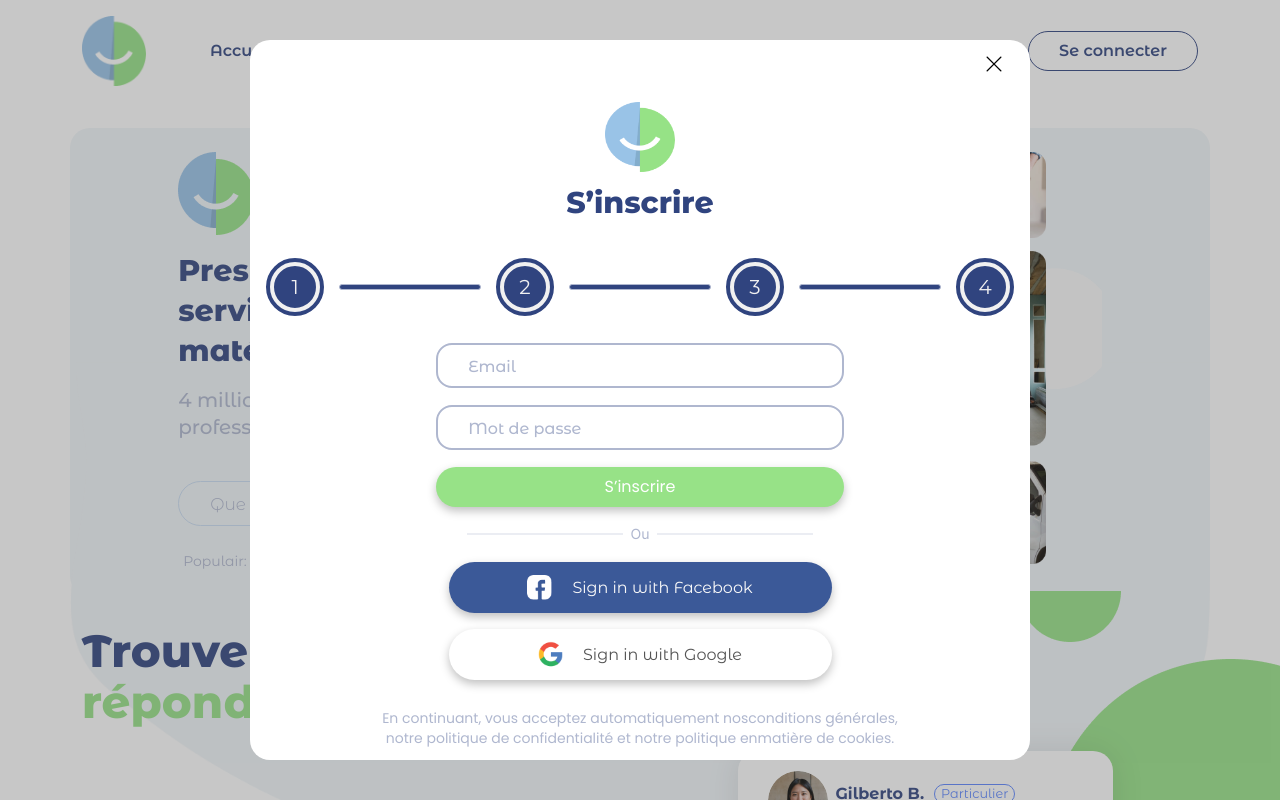
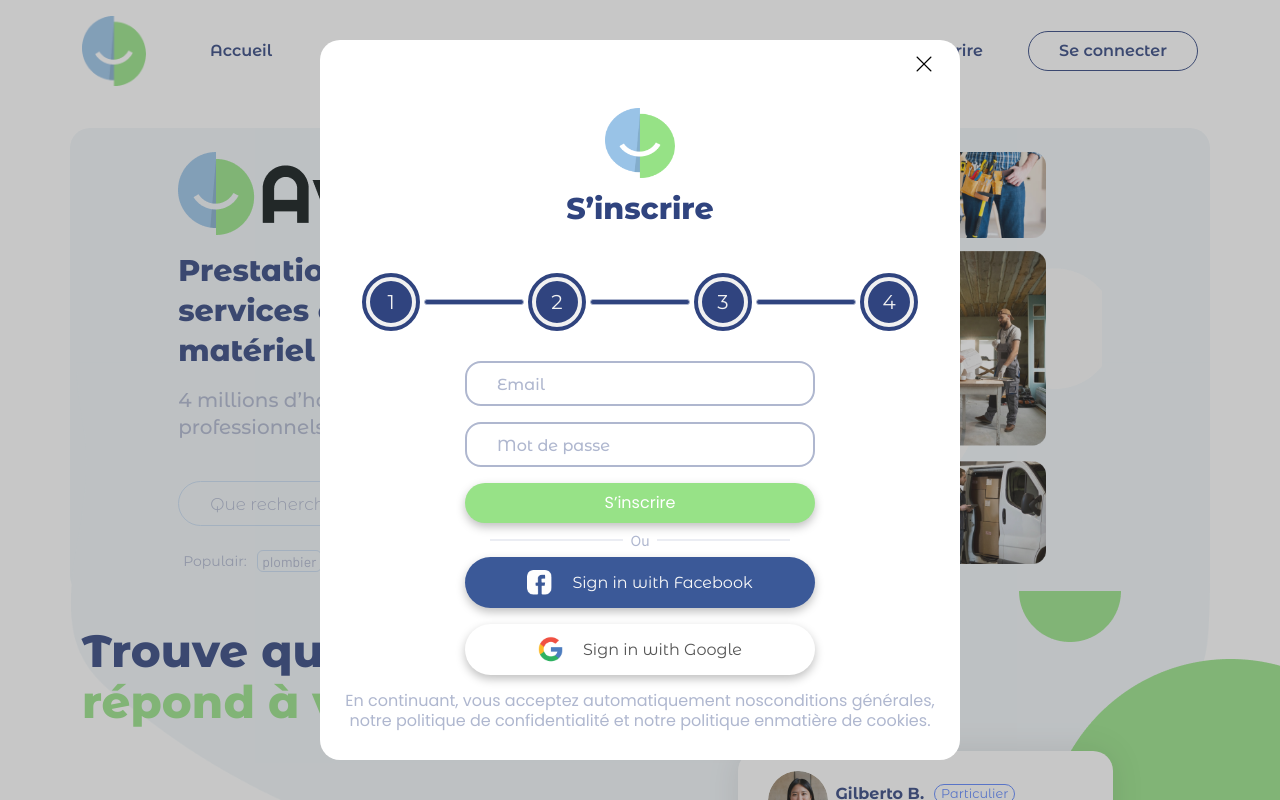
Before and after one commit to Abdrahim19/ave-react, a React (Vite) app: page / in a window 1280 px wide. Both pictures are taken after a click on the link "S’inscrire". Built offline with nearby package versions, Linux system fonts and the light colour scheme.

Commit message:
'push_site'

```diff
--- a/src/components/commen/popUps/otpPopup/Popupvladtion.tsx
+++ b/src/components/commen/popUps/otpPopup/Popupvladtion.tsx
@@ -11,7 +11,7 @@ const Popupvladtion = () => {
   };
   return (
     <div className="Popupvladtion mt-3 animate__animated animate__bounceInDown">
-      <div className={`col-8 mx-auto
+      <div className={`col-md-8 mx-auto
       ${TypeVerification === '' ? 'animate__animated animate__bounceInDown' : ' animate__animated animate__fadeOutUpBig d-none' }`}>
       <button onClick={() => setVerification('email')} className={`btn-white-shadow  mx-auto mt-3
       ${TypeVerification === 'email' ? 'active' : false}`} >Email Verification</button>
--- a/src/components/commen/popUps/popupMedia/Popup_media.tsx
+++ b/src/components/commen/popUps/popupMedia/Popup_media.tsx
@@ -17,7 +17,7 @@ const Popup_media = () => {
   return (
     <>
     <section
-      className={`row m-0 gap-2  animate__animated
+      className={`m-0 gap-2  animate__animated
       ${step === 1 ? 'animate__bounceInDown' : 'animate__bounceOutDown'}
       `}
     >
@@ -29,7 +29,6 @@ const Popup_media = () => {
       <div className="col-lg-8 col-xl-6 mx-auto">
       <OuLine />
       </div>
-      <div className="col-12">
         <div className="col-lg-7 col-xxl-6 mx-auto">
           <a href="#" onClick={handleNext} className="Facebook singup-box d-flex align-items-center justify-content-center mx-auto mb-3 px-2" style={{ gap: "20px" }}>
             <img src={facebook_icon} alt="" />
@@ -40,7 +39,6 @@ const Popup_media = () => {
             Sign in with Google
           </a>
         </div>
-      </div>
       <p className="text-center media-discrption">
       En continuant, vous acceptez automatiquement nos
        <a href="#" className="text-text-decoration-underline">conditions générales</a>, <br />
--- a/src/components/commen/popUps/popupMedia/popupMedia.css
+++ b/src/components/commen/popUps/popupMedia/popupMedia.css
@@ -26,7 +26,7 @@
     /* end auth section */
     .media-discrption {
 font-family: var(--ff-Poppins);
-font-size:clamp(8px , 4vw , 1rem) 16px;
+font-size:clamp(8px , 4vw , 1rem);
 font-weight: 400;
 line-height: 20px;
 color: #AFB7CF;
--- a/src/components/commen/ui/Stepper.tsx
+++ b/src/components/commen/ui/Stepper.tsx
@@ -6,7 +6,7 @@ const Stepper = () => {
 
   return (
     <div className="d-flex align-items-center justify-content-center
-     mb-3 animate__animated animate__bounceInDown" style={{gap: "19px"}}>
+     mb-3 animate__animated animate__bounceInDown px-0 px-md-2 ">
     <span onClick={() => ToStep(1) } className={`step-box cursor-pointer
     ${step === 1 ? "" : 'done'}`}>
       {step === 1 ? 1 :<i className="bi bi-check2 text-white"></i>}
--- a/src/components/commen/ui/otpInput/OtpInput.css
+++ b/src/components/commen/ui/otpInput/OtpInput.css
@@ -1,7 +1,7 @@
 .otp-input-container {
     display: flex;
     align-items: center;
-    gap: 1rem;
+    gap:clamp(5px ,3vw ,.7rem );
   }
 
   .otp-input {
@@ -22,7 +22,7 @@ font-size: 2rem;
   .Popupvladtion__discrption,
   .timer-discrption {
     color: var(--clr-gray-300);
-    font-size: 20px;
+    font-size:clamp(10px ,4vw ,20px );
     font-weight: 700;
     line-height: 24px;
   }
--- a/src/components/commen/ui/otpInput/OtpInput.tsx
+++ b/src/components/commen/ui/otpInput/OtpInput.tsx
@@ -32,7 +32,7 @@ const OtpInput: React.FC<OtpInputProps> = ({ length, onChange }) => {
   }, []);
 
   return (
-    <div className="otp-input-container col-8 mx-auto my-3">
+    <div className="otp-input-container col-md-8 mx-auto my-3">
       {otp.map((value, index) => (
         <input
           key={index}
--- a/src/styles/commen.css
+++ b/src/styles/commen.css
@@ -273,9 +273,9 @@ line-height: 27px;
   }
 
   .form-check-label {
-  font-size:clamp(10px ,4vw , 1rem);
+  font-size:clamp(10px ,3vw , 1rem);
   font-weight: 500;
-  line-height: 27px;
+  line-height:clamp(1rem ,4vw ,27px );
   color: #30447F;
   margin-top: -5px;
   span {
@@ -350,6 +350,7 @@ color: #aeb6cf;
   outline: 4px solid #30447F;
   width:50px;
   aspect-ratio: 1;
+  margin-inline: .5rem;
   display: grid;
   place-items: center;
 font-size:clamp(10px ,4vw  ,20px ) ;
@@ -364,7 +365,7 @@ background-color:#71D78E ;
 outline: 4px solid #71D78E;
 }
 i {
-font-size: clamp(.5rem ,3vw , 2rem);
+font-size: clamp(1rem ,4vw , 2rem);
 }
 }
 
@@ -372,10 +373,13 @@ font-size: clamp(.5rem ,3vw , 2rem);
   height: 6px;
   border-radius: 50px;
   background-color: #30447f;
-  width: 142px;
+  width: 100px;
   opacity: 1;
   position: relative;
   transition: width 0.5s, background-color 0.5s;
+  @media (max-width:768px) {
+    width: 30px;
+}
 }
 
 .blue-line::after {
```
